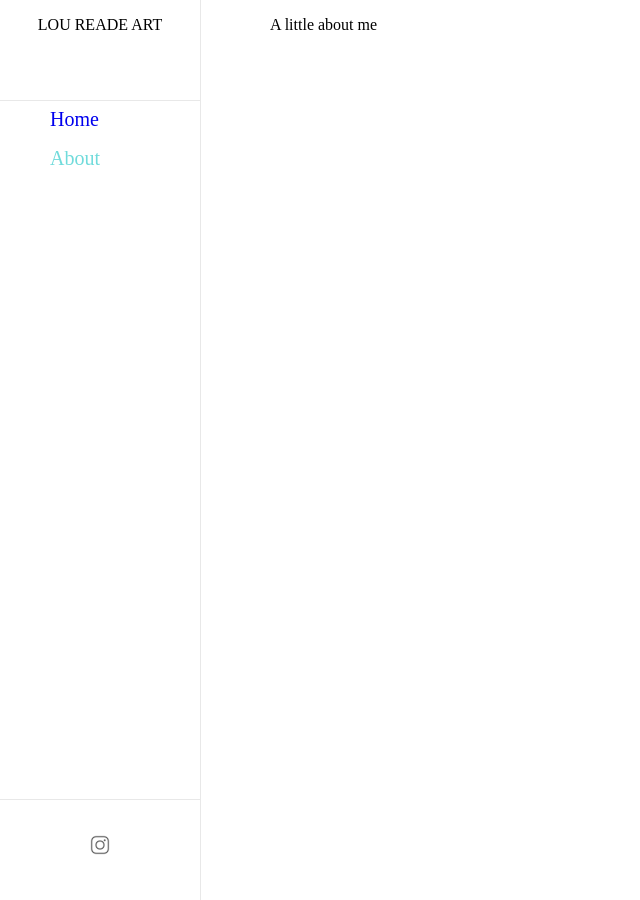
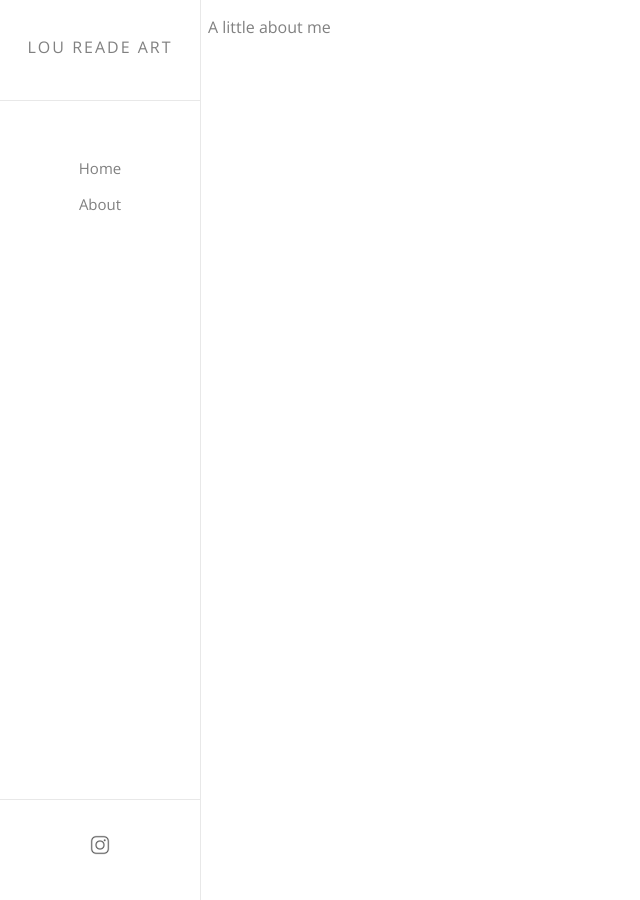
Before and after one commit to loushark/lou-reade-art, a Jekyll site: the page built from about.md, in a window 1280 px wide. Shown: the whole page, without its empty margins (0-640 px from the left). Built offline with Jekyll 4.4.1, drawn with Linux system fonts in a browser that asks for light colours.

Commit message:
font, home image and css positioning

```diff
--- a/_layouts/default.html
+++ b/_layouts/default.html
@@ -7,6 +7,9 @@
     {% feed_meta %}
     {% seo %}
     {% include titleheader.html %}
+    <style>
+      @import url('https://fonts.googleapis.com/css2?family=Open+Sans:wght@300&display=swap');
+      </style>
   </head>
   <body>
     {% include navigation.html %}
--- a/_sass/main.scss
+++ b/_sass/main.scss
@@ -1,10 +1,17 @@
+
+* {
+  font-family: 'Open Sans', sans-serif;
+  color: grey;;
+}
+
+
 .current {
   color: #70dbdb;
 }
 
 .titleheader {
   position: fixed;
-  z-index: 1;
+  z-index: 2;
   left: 0;
   top: 0;
   width: 200px;
@@ -15,30 +22,63 @@
 
 }
 
+.titleheader p {
+  padding: 20px 0 20px 0;
+  letter-spacing: 2px;
+}
+
 .navbar {
-  // background-color: pink;
+  background-color: white;
   height: 100%;
   width: 200px;
   position: fixed;
-  z-index: 2;
+  z-index: 1;
   top: 0;
   left: 0;
   overflow-x: hidden;
-  padding-top: 100px;
+  padding-top: 150px;
   border-right: 1px solid #E8E8E8;
 
 }
 
 .navbar a {
-  padding: 8px 8px 8px 50px;
+  padding: 8px 0px 8px 0px;
   text-decoration: none;
-  font-size: 20px;
+  font-size: 15px;
+  color: grey;
   display: block;
+  text-align: center;
+}
+
+html {
+  margin-left: 200px;
+  min-height: 100%;
+}
+
+body {
+  // min-height: 100%;
 
 }
 
-body {
-  margin-left: 270px;
+.home-image-div {
+    display: flex;
+    align-items: center;
+    justify-content: center;
+
+}
+
+.home-image-div img {
+  width: 55vh;
+}
+
+.home-image-1 {
+  // width: 55vh;
+  padding-top: 10vh;
+}
+
+.home-image-2 {
+  // width: 55vh;
+  padding-top: 1vh;
 }
 
 footer {
@@ -53,8 +93,6 @@
   border-top: 1px solid #E8E8E8;
 }
 
-
-
 .footer-img {
   margin-top: 35px;
   width: 20px;
--- a/index.html
+++ b/index.html
@@ -9,6 +9,8 @@
     <title>{{ page.title }}</title>
   </head>
   <body>
-    <h1 class="hello">{{ "Hello World!" | downcase }}</h1>
+    <div class="home-image-div">
+      <img class="home-image-1" src="assets/images/home/tlv august 2020.jpg">
+    </div>
   </body>
 </html>
```
Also changed, not shown: 2 other files.
